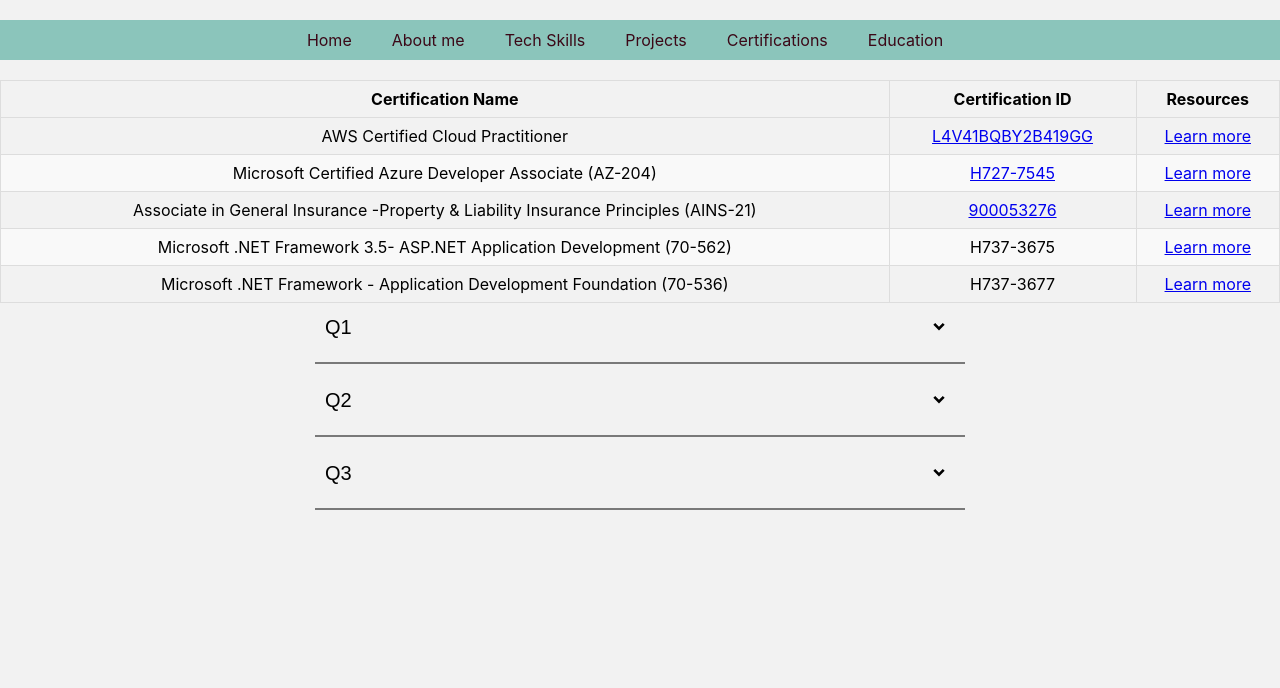
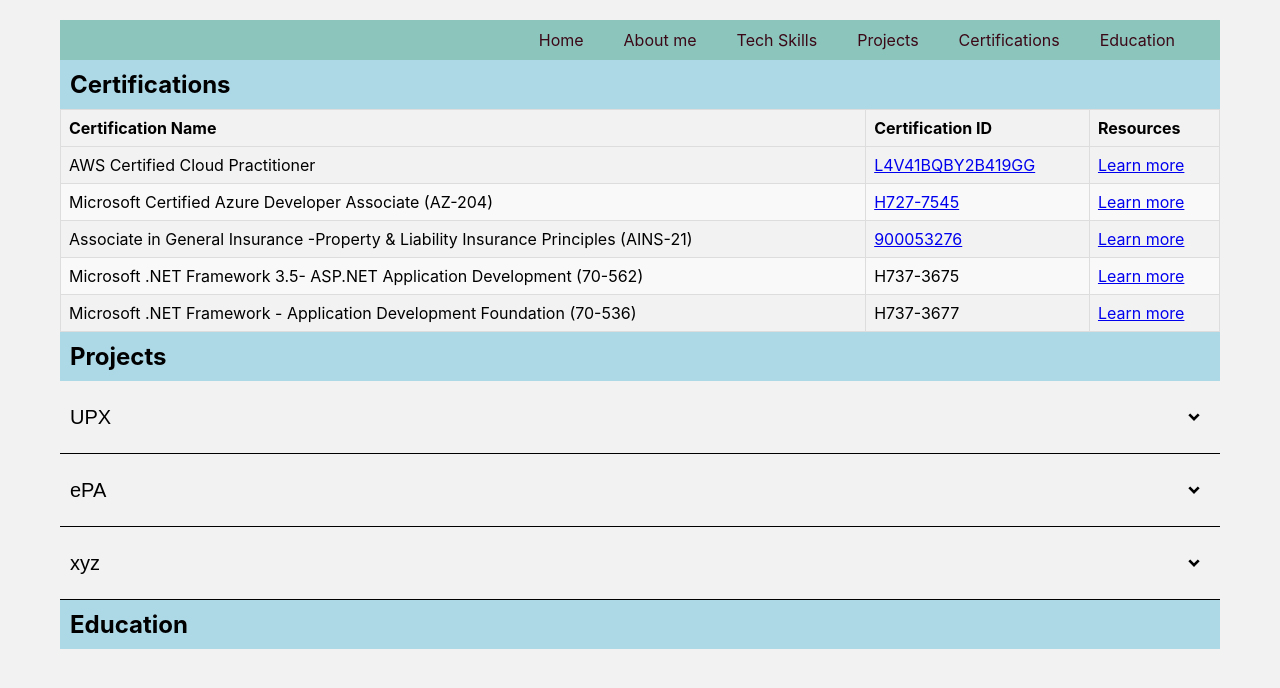
Before and after one commit to anurag0906/anurag-app, a React (Create React App) app: page / in a window 1280 px wide. Shown: the top 688 px of the page. Built offline with nearby package versions, Linux system fonts and the light colour scheme.

Commit message:
Project added

```diff
--- a/src/App.css
+++ b/src/App.css
@@ -1,38 +1,28 @@
-.App {
-  text-align: center;
+
+
+/***********************************************************/
+
+/* App.css */
+.app-container {
+  max-width: 1200px;
+  margin: 0 auto;
+  padding: 20px;
+  text-align: left;
 }
 
-.App-logo {
-  height: 40vmin;
-  pointer-events: none;
+.content-container {
+  display: flex;
+  justify-content: space-between;
 }
 
-@media (prefers-reduced-motion: no-preference) {
-  .App-logo {
-    animation: App-logo-spin infinite 20s linear;
-  }
+.sidebar {
+  flex: 1;
+  background-color: lightgray;
+  padding: 10px;
 }
 
-.App-header {
-  background-color: #282c34;
-  min-height: 100vh;
-  display: flex;
-  flex-direction: column;
-  align-items: center;
-  justify-content: center;
-  font-size: calc(10px + 2vmin);
-  color: white;
+.main-content {
+  flex: 2;
+  background-color: lightblue;
+  padding: 10px;
 }
-
-.App-link {
-  color: #61dafb;
-}
-
-@keyframes App-logo-spin {
-  from {
-    transform: rotate(0deg);
-  }
-  to {
-    transform: rotate(360deg);
-  }
-}
--- a/src/App.js
+++ b/src/App.js
@@ -1,19 +1,58 @@
-import logo from './logo.svg';
 import './App.css';
-import Accordion from './utils/Accordion';
-import Header from './Components/Header';
-import Table from './Certifications/Table';
+import Accordion from './Projects/Projects';
+import Header from './Components/MenuHeader';
+import CertificationTable from './Certifications/CertificationTable';
 
-function App() {
+
+ function App() {
+
   return (
-    <div className="App">
-     <Accordion/>
-     <br/>
-     <Header/>
-      <br/>
-      <Table/>
-    </div>
+          <div className="app-container">
+              <div>
+              <Header/>
+              </div>
+              <div>
+              <div className="main-content">
+              <h2 id='certlist'>Certifications</h2>
+              </div>
+                <CertificationTable/>
+              </div>
+              <div>
+              <div className="main-content">
+              <h2 id='#projectlist'>Projects</h2>
+              </div>
+                  <Accordion/>
+              </div>
+              <div className="main-content">
+              <h2>Education</h2>
+              </div>
+        </div>
   );
 }
 
+// App.js
+
+/* const App = () => {
+  return (
+    <div className="app-container">
+      <h1>Welcome to My Webpage</h1>
+      <div className="content-container">
+        <div className="sidebar">
+          <h2>Sidebar</h2>
+          <ul>
+            <li>Menu Item 1</li>
+            <li>Menu Item 2</li>
+            <li>Menu Item 3</li>
+          </ul>
+        </div>
+        <div className="main-content">
+          <h2>Main Content</h2>
+          <p>Lorem ipsum dolor sit amet, consectetur adipiscing elit.</p>
+        </div>
+      </div>
+    </div>
+  );
+};   */
+
+
 export default App;
--- a/src/Certifications/Table.jsx
+++ b/src/Certifications/CertificationTable.jsx
@@ -1,10 +1,10 @@
 import React from 'react';
-import '../Style/Table.css'
-import data from './CertificationData'
-import { Button } from "react-bootstrap"; // Assuming you are using react-bootstrap
+import '../Style/CertificationTable.css'
+import certData from './CertificationData'
+import { Button } from "react-bootstrap";
 
 
-class CertTableComp extends React.Component {
+class CertificationTable extends React.Component {
     state = {
       hoverIndex: null
     };
@@ -21,7 +21,7 @@
 
       const { hoverIndex } = this.state;
 
-      const tableRows = data.map((item, index) => {
+      const tableRows = certData.map((item, index) => {
         return (
           <tr key={item.id}
           onMouseEnter={() => this.handleMouseEnter(index)}
@@ -48,23 +48,10 @@
           </thead>
           <tbody>
           {tableRows}
-        {/*     {data.map((item, index) => (
-              <tr
-                key={item.id}
-                onMouseEnter={() => this.handleMouseEnter(index)}
-                onMouseLeave={this.handleMouseLeave}
-                className={hoverIndex === index ? 'hovered' : ''}
-              >
-                <td>{item.name}</td>
-                <td>{item.CertId}</td>
-                <td>{item.Resource}</td>
-              </tr>
-            ))}
- */}
           </tbody>
         </table>
       );
     }
   }
 
-export default CertTableComp;
+export default CertificationTable;
--- a/src/Components/Header.jsx
+++ b/src/Components/MenuHeader.jsx
@@ -1,8 +1,8 @@
 import React from 'react';
-import '../Style/Header.css'
+import '../Style/MenuHeader.css'
 
 
-class Header extends React.Component {
+class MenuHeader extends React.Component {
   render() {
     return (
       <div className="header">
@@ -10,8 +10,8 @@
           <li><a href="#">Home</a></li>
           <li><a href="#">About me</a></li>
           <li><a href="#">Tech Skills</a></li>
-          <li><a href="#">Projects</a></li>
-          <li><a href="#">Certifications</a></li>
+          <li><a href="projectlist">Projects</a></li>
+          <li><a href="certlist">Certifications</a></li>
           <li><a href="#">Education</a></li>
         </ul>
       </div>
@@ -19,4 +19,4 @@
   }
 }
 
-export default Header;
+export default MenuHeader;
--- /dev/null
+++ b/src/Projects/ProjectData.js
@@ -0,0 +1,33 @@
+const data = [
+        {
+        ProjectName: 'UPX',
+        Client: ' Evicore Healthcare, Plainville, CT, USA' ,
+        Role:'Application Development Advisor',
+        Duration: 'September 2019 -',
+        Summary:'Working on building a platform to unify Legacy and Next Gen. application, consolidated into a uniform' +
+        "application experience. This application is a responsive web application that minimizes the  "+
+        "administrative burden and accelerates patient care. UPX application assists providers in getting timel" +
+        'and accurate medically necessary services, enabling better outcomes for patients and their providers.',
+        Technology: `Azure Cloud services, Azure search, Cosmos DB, Service Fabric cluster, ASP.Net Core 3.1,
+        TDD, Entity Framework Core, Event Hub, OPSWAT, Application Insight, Azure APIM, Azure Key Vault,
+        Azure App Service, Azure DevOps, Kafka, SCRUM, Agile`
+        },
+        {
+            ProjectName: 'ePA',
+            Client: 'ans1' ,
+            Role:'Role1',
+            Duration: 'time',
+            Summary:'summary',
+            Technology: 'tech1'
+        },
+       {
+        ProjectName: 'xyz',
+        Client: 'ans1' ,
+        Role:'Role1',
+        Duration: 'time',
+        Summary:'summary',
+        Technology: 'tech1'
+       },
+   ];
+
+   export default data;
--- /dev/null
+++ b/src/Projects/Projects.jsx
@@ -0,0 +1,60 @@
+import React, { useRef, useState } from 'react'
+import { RiArrowDropDownLine } from 'react-icons/ri'
+import data from './ProjectData'
+import '../Style/Accordion.css'
+
+//  accordionitem component
+const AccordionItem = ({ ProjectName, Client,Role,Duration,Summary,Technology, isOpen, onClick }) => {
+    const contentHeight = useRef()
+
+    return(
+      <div className="wrapper" >
+      <button className={`question-container ${isOpen ? 'active' : ''}`} onClick={onClick} >
+       <p className='question-content'>{ProjectName}</p>
+       <RiArrowDropDownLine className={`arrow ${isOpen ? 'active' : ''}`} />
+      </button>
+
+       <div ref={contentHeight} className="answer-container" style={
+            isOpen
+            ? { height: '200px' }
+            : { height: "0px" }
+           }>
+        <p className="answer-content">{Client}</p>
+        <p className="answer-content">{Role}</p>
+        <p className="answer-content">{Duration}</p>
+        <p className="answer-content">{Summary}</p>
+        <p className="answer-content">{Technology}</p>
+       </div>
+     </div>
+    )
+  }
+
+
+  const ProjectAccordion = () => {
+    const [activeIndex, setActiveIndex] = useState(null);
+
+    const handleItemClick = (index) => {
+     setActiveIndex((prevIndex) => (prevIndex === index ? null : index));
+    };
+
+    return (
+     <div className=''>
+       {data.map((item, index) => (
+       <AccordionItem
+        key={index}
+        ProjectName={item.ProjectName}
+        Client={item.Client}
+        Role={item.Role}
+        Duration={item.Duration}
+        Summary={item.Summary}
+        Technology={item.Technology}
+        isOpen={activeIndex === index}
+        onClick={() => handleItemClick(index)}
+       />
+      ))}
+     </div>
+    )
+   };
+
+
+   export default ProjectAccordion;
--- a/src/Style/Accordion.css
+++ b/src/Style/Accordion.css
@@ -14,7 +14,7 @@
 
 .container {
   max-width: 650px;
-    width: 100%;
+  width: 80%;
   position: absolute;
   top: 50%;
   left: 50%;
@@ -69,3 +69,16 @@
   font-size: 20px;
   font-style: italic;
 }
+.accordion-item {
+  overflow: hidden;
+  transition: height 0.3s ease;
+}
+
+.accordion-item-content {
+  height: 0;
+  overflow: hidden;
+}
+
+.accordion-item.active .accordion-item-content {
+  height: 200px; /* Set the desired height for the expanded state */
+}
--- a/src/Style/Header.css
+++ b/src/Style/MenuHeader.css
@@ -6,17 +6,18 @@
 .header {
     background-color: #8bc5bb;
     padding: 10px;
+    text-align: right;
   }
 
   .menu {
     list-style-type:none;
-    margin: 0;
-    padding: 0;
     display: ruby;
+    text-align: center;
   }
 
   .menu li {
     margin-right: 30px;
+    text-align: center;
   }
 
   .menu li a {
@@ -28,6 +29,6 @@
   }
 
   .menu li a:hover {
-    background-color: #afa9a9;
+    background-color: #d8e945;
 
   }
```
Also changed, not shown: src/Style/CertificationTable.css (renamed from src/Style/Table.css, +0 -22 lines). Lines whose indentation alone changed are shown as unchanged.
